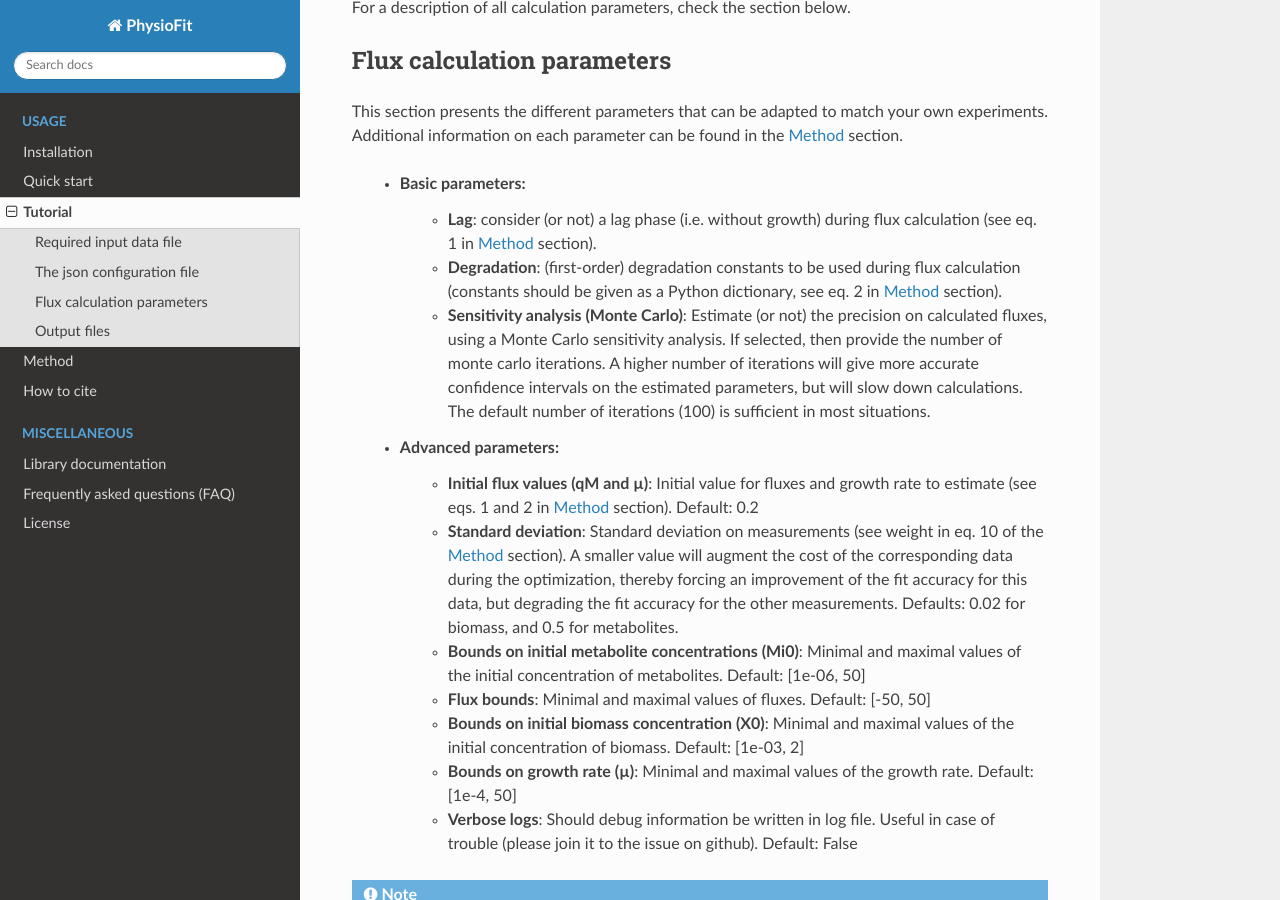
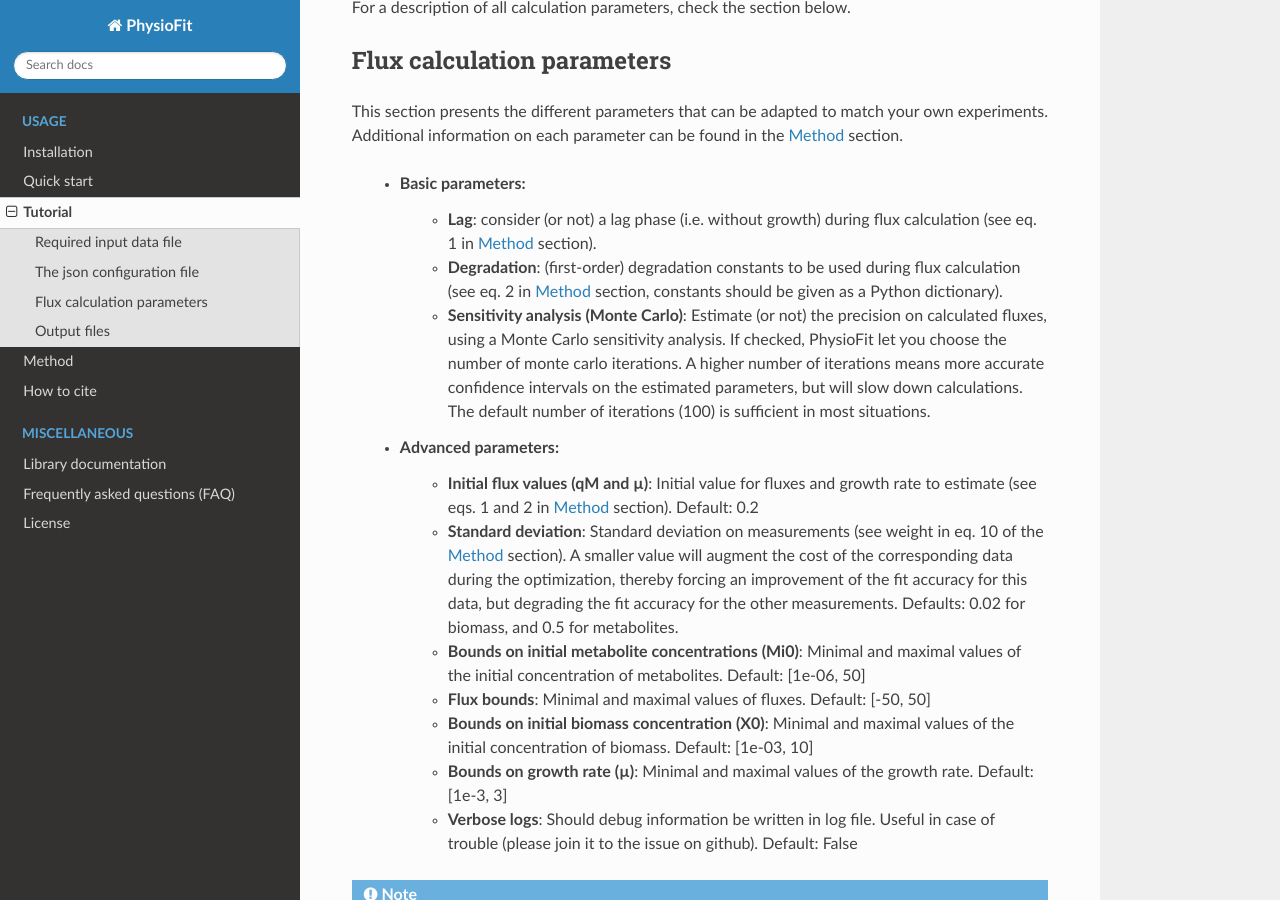
Before and after one commit to MetaSys-LISBP/PhysioFit, a Sphinx documentation site: the page built from docs/usage.rst, in a window 1280 px wide and 900 px high, scrolled down 1172 px. Built offline with Sphinx 7.4.7 and the Read the Docs theme 2.0.0, drawn with Linux system fonts in a browser that asks for light colours.

Commit message:
* fix error handling when no output data directory is selected * update default bounds * update doc

```diff
--- a/docs/faq.rst
+++ b/docs/faq.rst
@@ -24,11 +24,11 @@ What units should be used for input data?
 ------------------------------
 
 Input data (biomass concentration, metabolites concentrations, and time) can be provided to PhysioFit using any unit. Still, we recommand to use units for which values are as close to unity as
-possible to ensure numerical stability (e.g. 3 mM instead of 3e3 µM). Importantly, units of the extimated fluxes depend on units of time and metabolites and biomass concentrations.
+possible to ensure numerical stability (e.g. 3 mM instead of 3e3 µM). Importantly, units of the estimated fluxes depend on units of time and metabolites and biomass concentrations.
 
 .. seealso:: :ref:`flux units`
 
-To limit any numerical instabilities, provide values in a range not too far from unity (e.g. if a metabolite
+To avoid any numerical instabilities, provide values in a range not too far from unity (e.g. if a metabolite
 concentration is 2 mM, provide the value directly in mM and not as 2e-3 M). The concentration of different metabolites can
 be provided using different units, but a single unit must be used for all measurements of a given metabolite.
 
--- a/docs/method.rst
+++ b/docs/method.rst
@@ -52,9 +52,9 @@ In the absence of both degradation and lag (i.e. t_lag=0 and k=0), equations 3-4
 Flux calculation
 -----------------
 
-A model containing all metabolites is constructed automatically by PhysioFit from the input data. Model parameters (i.e. fluxes, growth rate, and initial concentrations of biomass and metabolites) are estimated using Scipy's L-BFGS-B method (see
-`scipy.optimize.minimize <https://docs.scipy.org/doc/scipy/reference/generated/scipy.optimize.minimize.html>`_ for more
-information) by minimizing the following cost function:
+A model containing all metabolites is constructed automatically by PhysioFit from the input data, as detailed above. Model parameters (i.e. fluxes, growth rate, and initial concentrations of biomass and metabolites) are estimated using Scipy's Differential evolution method, and the best solution is polished using the L-BFGS-B method (see
+`scipy.optimize <https://docs.scipy.org/doc/scipy/reference/optimize.html>`_ for more
+information on the optimization method), by minimizing the following cost function:
 
 .. image:: _static/equations/eq10.png
 
--- a/docs/usage.rst
+++ b/docs/usage.rst
@@ -51,10 +51,10 @@ This section presents the different parameters that can be adapted to match your
 
     * **Basic parameters**:
         - **Lag**: consider (or not) a lag phase (i.e. without growth) during flux calculation (see eq. 1 in :doc:`method` section).
-        - **Degradation**: (first-order) degradation constants to be used during flux calculation (constants should be given as a
-          Python dictionary, see eq. 2 in :doc:`method` section).
+        - **Degradation**: (first-order) degradation constants to be used during flux calculation (see eq. 2 in :doc:`method` section, constants should be given as a
+          Python dictionary).
         - **Sensitivity analysis (Monte Carlo)**: Estimate (or not) the precision on calculated fluxes, using a Monte Carlo sensitivity analysis. If
-          selected, then provide the number of monte carlo iterations. A higher number of iterations will give more accurate confidence
+          checked, PhysioFit let you choose the number of monte carlo iterations. A higher number of iterations means more accurate confidence
           intervals on the estimated parameters, but will slow down calculations. The default number of
           iterations (100) is sufficient in most situations.
 
@@ -65,8 +65,8 @@ This section presents the different parameters that can be adapted to match your
         - **Bounds on initial metabolite concentrations (Mi0)**: Minimal and maximal values of the initial concentration of metabolites. Default: [1e-06, 50]
         - **Flux bounds**: Minimal and maximal values of fluxes. Default:
           [-50, 50]
-        - **Bounds on initial biomass concentration (X0)**: Minimal and maximal values of the initial concentration of biomass. Default: [1e-03, 2]
-        - **Bounds on growth rate (µ)**: Minimal and maximal values of the growth rate. Default: [1e-4, 50]
+        - **Bounds on initial biomass concentration (X0)**: Minimal and maximal values of the initial concentration of biomass. Default: [1e-03, 10]
+        - **Bounds on growth rate (µ)**: Minimal and maximal values of the growth rate. Default: [1e-3, 3]
         - **Verbose logs**: Should debug information be written in log file. Useful in case of trouble (please join it to the issue on github). Default: False
 
 .. note:: Initial values and bounds should be carefully chosen. Ideally, initial values should be in the range of values used in the experiment. Well-defined bounds will enhance robustness and speed of the flux calculation process. The default
```
Also changed, not shown: 2 other files.
